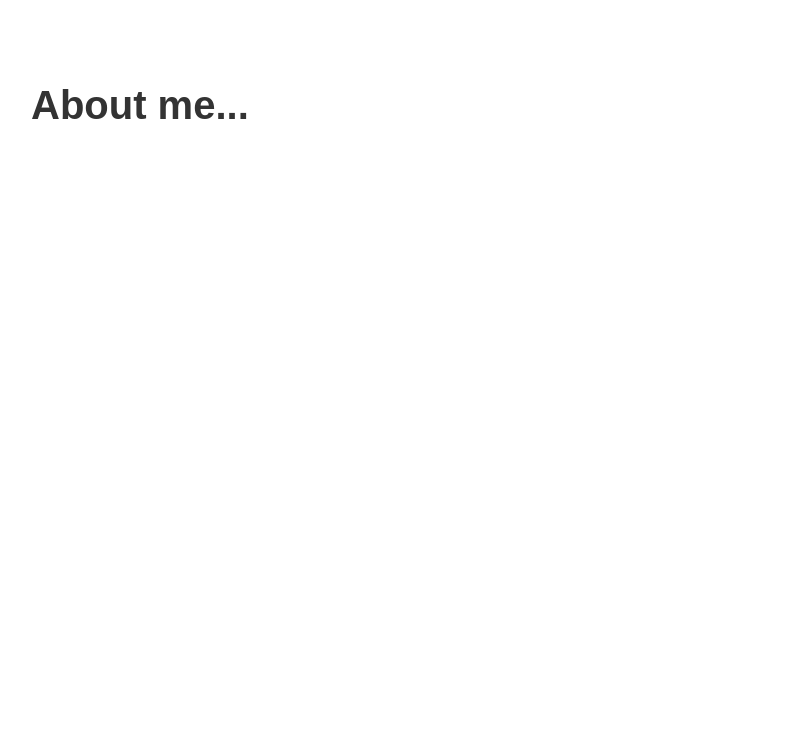
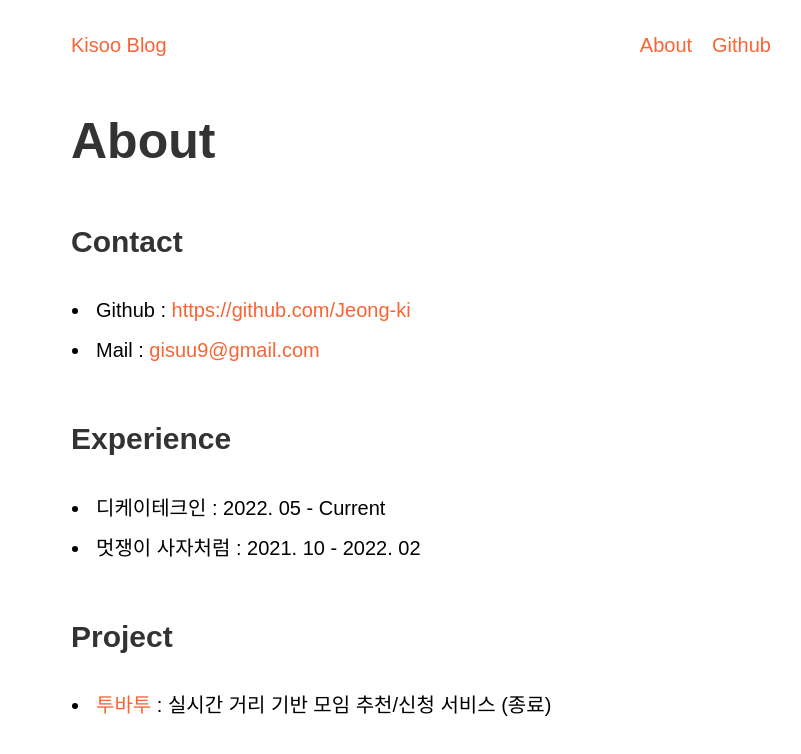
Before and after one commit to Jeong-ki/static-blog, a website: page pages/about.html in a window 1280 px wide. Shown: the whole page, without its empty margins (219-1020 px from the left). Drawn offline with Linux system fonts and the light colour scheme; files that its build step writes are made by us from their sources.

Commit message:
Write About Page

```diff
--- a/assets/style.css
+++ b/assets/style.css
@@ -16,7 +16,7 @@ html {
 @media (min-width: 768px) {
   html {
     font-size: 125%;
-    max-width: 42em;
+    max-width: 38em;
   }
 }
 
@@ -191,7 +191,7 @@ header a + a {
 .posts .post a {
   display: flex;
   align-items: center;
-  padding: 0.5em 0;
+  padding: 0.6em 0;
   color: black;
 }
 .posts .post a:hover,
@@ -221,3 +221,7 @@ pre {
   font-size: 16px;
   color: #999;
 }
+
+.container_about li {
+  padding: 5px;
+}
--- a/pages/about.html
+++ b/pages/about.html
@@ -7,6 +7,45 @@
     <link rel="stylesheet" href="/style.css" />
   </head>
   <body>
-    <h1>About me...</h1>
+    <header>
+      <a href="/">Kisoo Blog</a>
+      <nav>
+        <a href="/about">About</a>
+        <a href="https://github.com/Jeong-ki/static-blog">Github</a>
+      </nav>
+    </header>
+    <main class="container_about">
+      <h1 class="title">About</h1>
+      <div>
+        <h2>Contact</h2>
+        <ul class="contact">
+          <li>
+            Github :
+            <a href="https://github.com/Jeong-ki"
+              >https://github.com/Jeong-ki</a
+            >
+          </li>
+          <li>Mail : <a href="mailto:gisuu9@gmail.com">gisuu9@gmail.com</a></li>
+        </ul>
+      </div>
+      <div>
+        <h2>Experience</h2>
+        <ul>
+          <li>디케이테크인 : 2022. 05 - Current</li>
+          <li>멋쟁이 사자처럼 : 2021. 10 - 2022. 02</li>
+        </ul>
+      </div>
+      <div>
+        <h2>Project</h2>
+        <ul>
+          <li>
+            <a
+              href="https://github.com/KangHayeonn/together-party-tonight-client"
+              >투바투 </a
+            >: 실시간 거리 기반 모임 추천/신청 서비스 (종료)
+          </li>
+        </ul>
+      </div>
+    </main>
   </body>
 </html>
```
Also changed, not shown: contents/web-worker/index.md (+0 -8 lines), pages/index.html (+2 -2 lines), templates/post.html (+2 -2 lines), README.md (added).
